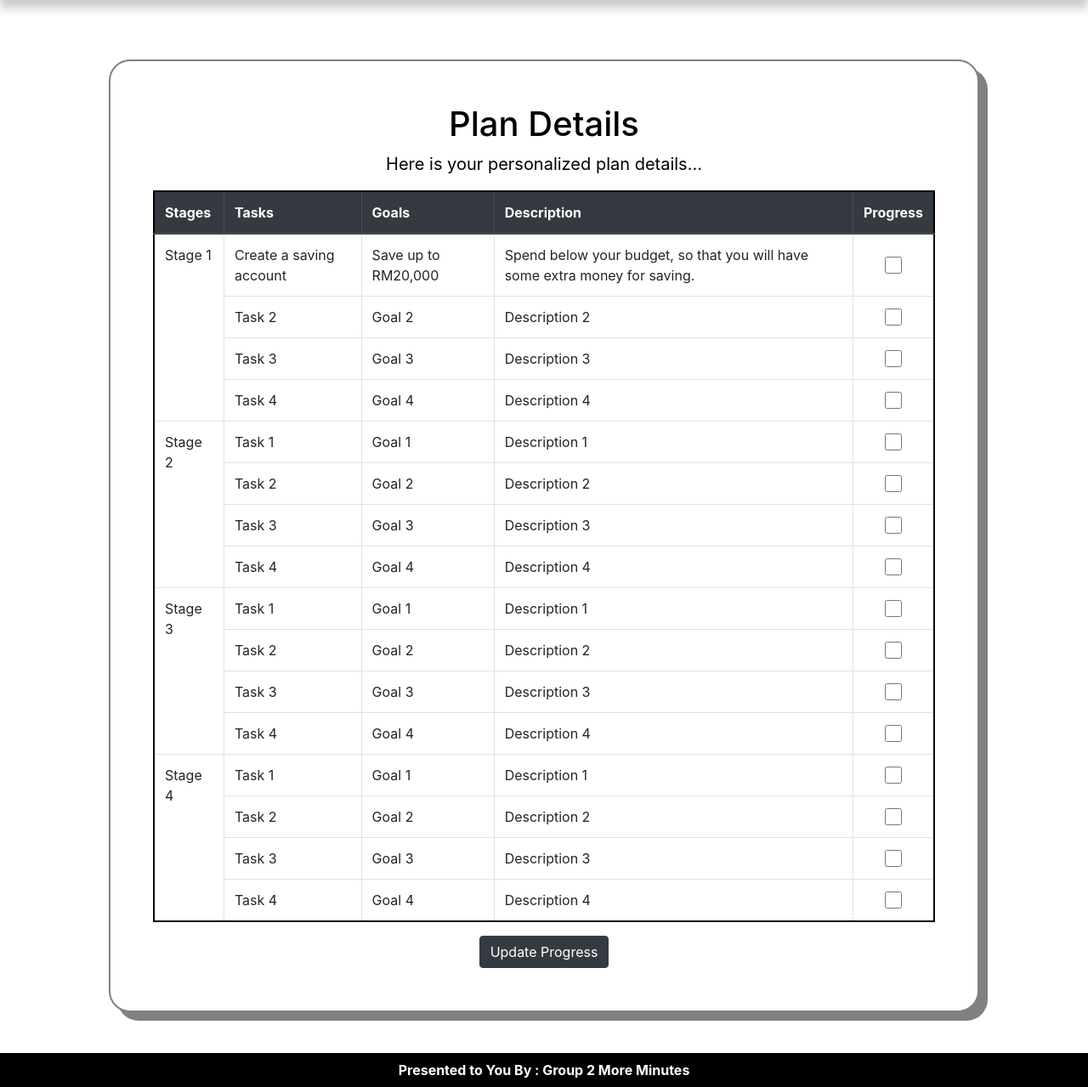
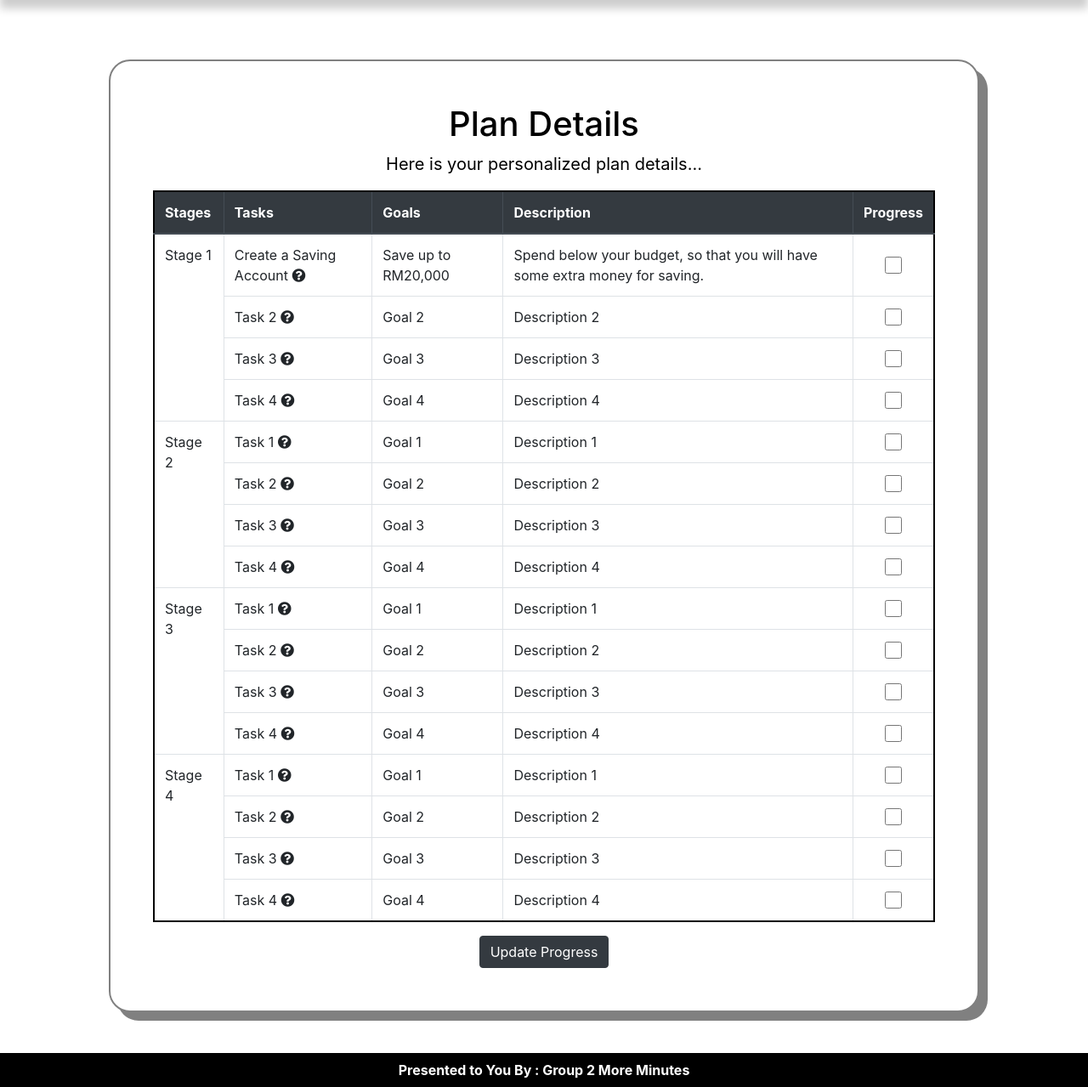
Before and after one commit to tankokkeong/HLBCYHI2021, a PHP site: page /plan-details.php in a window 1280 px wide. Shown: the part 74-1353 px from the top of the page at 85% size. Run offline with PHP 8.4, Linux system fonts and the light colour scheme; a user stored in the database is signed in; some libraries are stand-ins or nearby versions.

Commit message:
plan details page

```diff
--- a/home.php
+++ b/home.php
@@ -38,7 +38,7 @@
                             // get database credentials
                             include("database/database-credential.php");
 
-                            $query = "SELECT * FROM IndianFinancialNews limit 25";
+                            $query = "SELECT * FROM IndianFinancialNews WHERE Title LIKE '%loan%' limit 25";
 
                             $result = mysqli_query ($conn, $query);
 
--- a/plan-details.php
+++ b/plan-details.php
@@ -3,7 +3,7 @@
 <head>
     <meta charset="UTF-8">
     <meta http-equiv="X-UA-Compatible" content="IE=edge">
-    <meta name="viewport" content="widtd=device-widtd, initial-scale=1.0">
+    <meta name="viewport" content="widtd=device-width, initial-scale=1.0">
     <title>Financial Plan</title>
 
     <?php
@@ -44,28 +44,45 @@
                 <tbody>
                     <tr>
                         <td rowspan="4">Stage 1</td>
-                        <td>Create a saving account</td>
+                        <td>Create a Saving Account
+                            <span class="popover-dismiss" tabindex="0" role="button" data-toggle="popover" data-trigger="focus" title="Tips" data-content="If you don't have a saving account yet,
+                            You can create your saving account <a href='https://www.hlb.com.my/en/personal-banking/deposits.html' target='_blank'>here</a>">
+                                <i class="fas fa-question-circle question-mark"></i>
+                            </span>
+                        </td>
                         <td>Save up to RM20,000</td>
                         <td>Spend below your budget, so that you will have some extra money for saving.</td>
                         <td class="progress-col"><input type="checkbox" class="form-control progress-checkbox"/></td>
                     </tr>
 
                     <tr>
-                        <td >Task 2</td>
+                        <td >Task 2
+                            <span class="popover-dismiss" tabindex="0" role="button" data-toggle="popover" data-trigger="focus" title="Tips" data-content="This address is going to be your shipping address">
+                                <i class="fas fa-question-circle question-mark"></i>
+                            </span>
+                        </td>
                         <td>Goal 2</td>
                         <td>Description 2</td>
                         <td class="progress-col"><input type="checkbox" class="form-control progress-checkbox"/></td>
                     </tr>
 
                     <tr>
-                        <td >Task 3</td>
+                        <td >Task 3
+                            <span class="popover-dismiss" tabindex="0" role="button" data-toggle="popover" data-trigger="focus" title="Tips" data-content="This address is going to be your shipping address">
+                                <i class="fas fa-question-circle question-mark"></i>
+                            </span>
+                        </td>
                         <td>Goal 3</td>
                         <td>Description 3</td>
                         <td class="progress-col"><input type="checkbox" class="form-control progress-checkbox"/></td>
                     </tr>
 
                     <tr>
-                        <td >Task 4</td>
+                        <td >Task 4
+                            <span class="popover-dismiss" tabindex="0" role="button" data-toggle="popover" data-trigger="focus" title="Tips" data-content="This address is going to be your shipping address">
+                                <i class="fas fa-question-circle question-mark"></i>
+                            </span>
+                        </td>
                         <td>Goal 4</td>
                         <td>Description 4</td>
                         <td class="progress-col"><input type="checkbox" class="form-control progress-checkbox"/></td>
@@ -73,28 +90,44 @@
 
                     <tr>
                         <td  rowspan="4">Stage 2</td>
-                        <td>Task 1</td>
+                        <td>Task 1
+                            <span class="popover-dismiss" tabindex="0" role="button" data-toggle="popover" data-trigger="focus" title="Tips" data-content="This address is going to be your shipping address">
+                                <i class="fas fa-question-circle question-mark"></i>
+                            </span>
+                        </td>
                         <td>Goal 1</td>
                         <td>Description 1</td>
                         <td class="progress-col"><input type="checkbox" class="form-control progress-checkbox"/></td>
                     </tr>
 
                     <tr>
-                        <td >Task 2</td>
+                        <td >Task 2
+                            <span class="popover-dismiss" tabindex="0" role="button" data-toggle="popover" data-trigger="focus" title="Tips" data-content="This address is going to be your shipping address">
+                                <i class="fas fa-question-circle question-mark"></i>
+                            </span>
+                        </td>
                         <td>Goal 2</td>
                         <td>Description 2</td>
                         <td class="progress-col"><input type="checkbox" class="form-control progress-checkbox"/></td>
                     </tr>
 
                     <tr>
-                        <td >Task 3</td>
+                        <td >Task 3
+                            <span class="popover-dismiss" tabindex="0" role="button" data-toggle="popover" data-trigger="focus" title="Tips" data-content="This address is going to be your shipping address">
+                                <i class="fas fa-question-circle question-mark"></i>
+                            </span>
+                        </td>
                         <td>Goal 3</td>
                         <td>Description 3</td>
                         <td class="progress-col"><input type="checkbox" class="form-control progress-checkbox"/></td>
                     </tr>
 
                     <tr>
-                        <td >Task 4</td>
+                        <td >Task 4
+                            <span class="popover-dismiss" tabindex="0" role="button" data-toggle="popover" data-trigger="focus" title="Tips" data-content="This address is going to be your shipping address">
+                                <i class="fas fa-question-circle question-mark"></i>
+                            </span>
+                        </td>
                         <td>Goal 4</td>
                         <td>Description 4</td>
                         <td class="progress-col"><input type="checkbox" class="form-control progress-checkbox"/></td>
@@ -102,28 +135,44 @@
 
                     <tr>
                         <td  rowspan="4">Stage 3</td>
-                        <td>Task 1</td>
+                        <td>Task 1
+                            <span class="popover-dismiss" tabindex="0" role="button" data-toggle="popover" data-trigger="focus" title="Tips" data-content="This address is going to be your shipping address">
+                                <i class="fas fa-question-circle question-mark"></i>
+                            </span>
+                        </td>
                         <td>Goal 1</td>
                         <td>Description 1</td>
                         <td class="progress-col"><input type="checkbox" class="form-control progress-checkbox"/></td>
                     </tr>
 
                     <tr>
-                        <td >Task 2</td>
+                        <td >Task 2
+                            <span class="popover-dismiss" tabindex="0" role="button" data-toggle="popover" data-trigger="focus" title="Tips" data-content="This address is going to be your shipping address">
+                                <i class="fas fa-question-circle question-mark"></i>
+                            </span>
+                        </td>
                         <td>Goal 2</td>
                         <td>Description 2</td>
                         <td class="progress-col"><input type="checkbox" class="form-control progress-checkbox"/></td>
                     </tr>
 
                     <tr>
-                        <td >Task 3</td>
+                        <td >Task 3
+                            <span class="popover-dismiss" tabindex="0" role="button" data-toggle="popover" data-trigger="focus" title="Tips" data-content="This address is going to be your shipping address">
+                                <i class="fas fa-question-circle question-mark"></i>
+                            </span>
+                        </td>
                         <td>Goal 3</td>
                         <td>Description 3</td>
                         <td class="progress-col"><input type="checkbox" class="form-control progress-checkbox"/></td>
                     </tr>
 
                     <tr>
-                        <td >Task 4</td>
+                        <td >Task 4
+                            <span class="popover-dismiss" tabindex="0" role="button" data-toggle="popover" data-trigger="focus" title="Tips" data-content="This address is going to be your shipping address">
+                                <i class="fas fa-question-circle question-mark"></i>
+                            </span>
+                        </td>
                         <td>Goal 4</td>
                         <td>Description 4</td>
                         <td class="progress-col"><input type="checkbox" class="form-control progress-checkbox"/></td>
@@ -131,28 +180,44 @@
 
                     <tr>
                         <td  rowspan="4">Stage 4</td>
-                        <td>Task 1</td>
+                        <td>Task 1
+                            <span class="popover-dismiss" tabindex="0" role="button" data-toggle="popover" data-trigger="focus" title="Tips" data-content="This address is going to be your shipping address">
+                                <i class="fas fa-question-circle question-mark"></i>
+                            </span>
+                        </td>
                         <td>Goal 1</td>
                         <td>Description 1</td>
                         <td class="progress-col"><input type="checkbox" class="form-control progress-checkbox"/></td>
                     </tr>
 
                     <tr>
-                        <td >Task 2</td>
+                        <td >Task 2
+                            <span class="popover-dismiss" tabindex="0" role="button" data-toggle="popover" data-trigger="focus" title="Tips" data-content="This address is going to be your shipping address">
+                                <i class="fas fa-question-circle question-mark"></i>
+                            </span>
+                        </td>
                         <td>Goal 2</td>
                         <td>Description 2</td>
                         <td class="progress-col"><input type="checkbox" class="form-control progress-checkbox"/></td>
                     </tr>
 
                     <tr>
-                        <td >Task 3</td>
+                        <td >Task 3
+                            <span class="popover-dismiss" tabindex="0" role="button" data-toggle="popover" data-trigger="focus" title="Tips" data-content="This address is going to be your shipping address">
+                                <i class="fas fa-question-circle question-mark"></i>
+                            </span>
+                        </td>
                         <td>Goal 3</td>
                         <td>Description 3</td>
                         <td class="progress-col"><input type="checkbox" class="form-control progress-checkbox"/></td>
                     </tr>
 
                     <tr>
-                        <td >Task 4</td>
+                        <td >Task 4
+                            <span class="popover-dismiss" tabindex="0" role="button" data-toggle="popover" data-trigger="focus" title="Tips" data-content="This address is going to be your shipping address">
+                                <i class="fas fa-question-circle question-mark"></i>
+                            </span>
+                        </td>
                         <td>Goal 4</td>
                         <td>Description 4</td>
                         <td class="progress-col"><input type="checkbox" class="form-control progress-checkbox"/></td>
@@ -177,3 +242,9 @@
     ?>
 </body>
 </html>
+
+<script>
+    $('.popover-dismiss').popover({
+  trigger: 'focus', html:true,
+})
+</script>
--- a/plan.php
+++ b/plan.php
@@ -368,7 +368,7 @@
                 </div>
 
                 <div class="mt-4 text-center">
-                    <button type="submit" class="btn btn-dark mt-3" name="update" id="save-profile">Save Profile</button>
+                    <button type="submit" class="btn btn-dark mt-3" name="update" id="save-profile">Get Plan</button>
                 </div>
             </form>
         </div>
--- a/style/plan-details.css
+++ b/style/plan-details.css
@@ -17,3 +17,7 @@
     left: 50%;
     transform: translate(-50%, -50%);
 }
+
+.question-containers{
+    overflow-x: scroll;
+}
```
